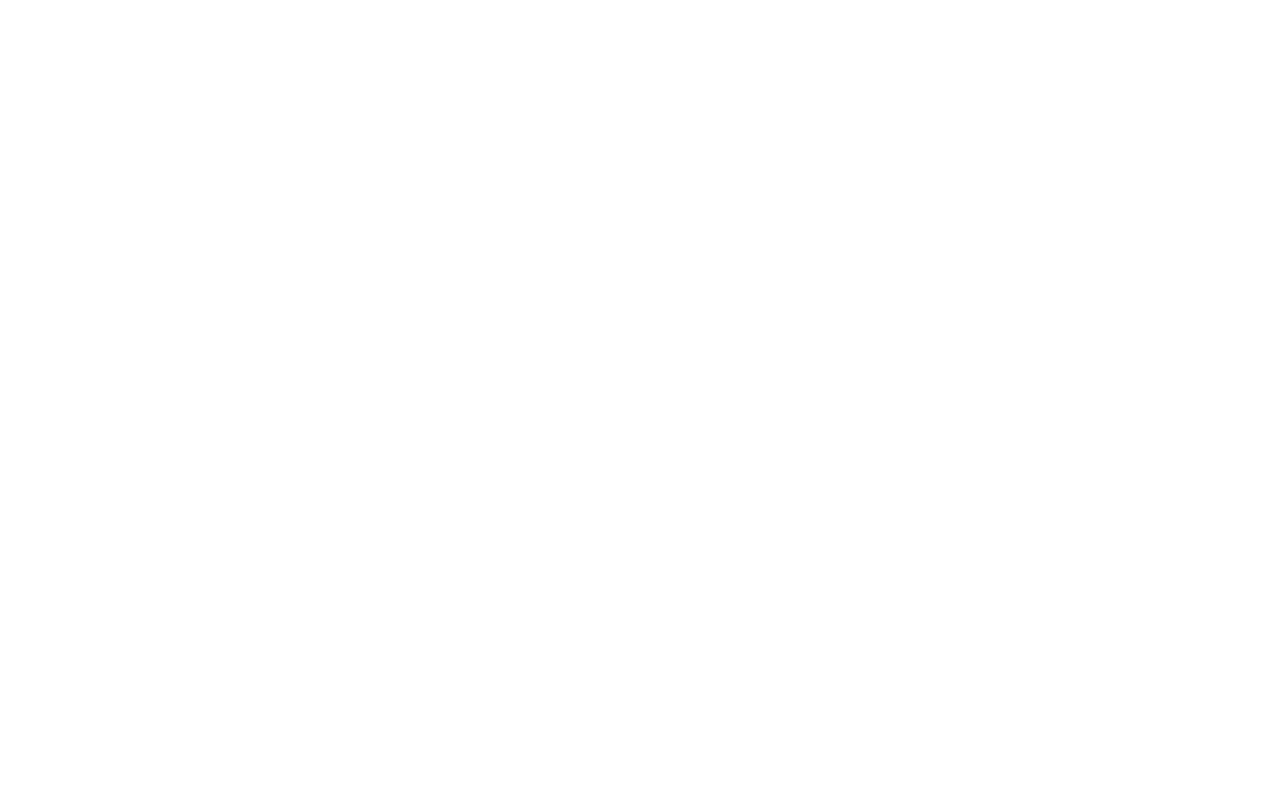
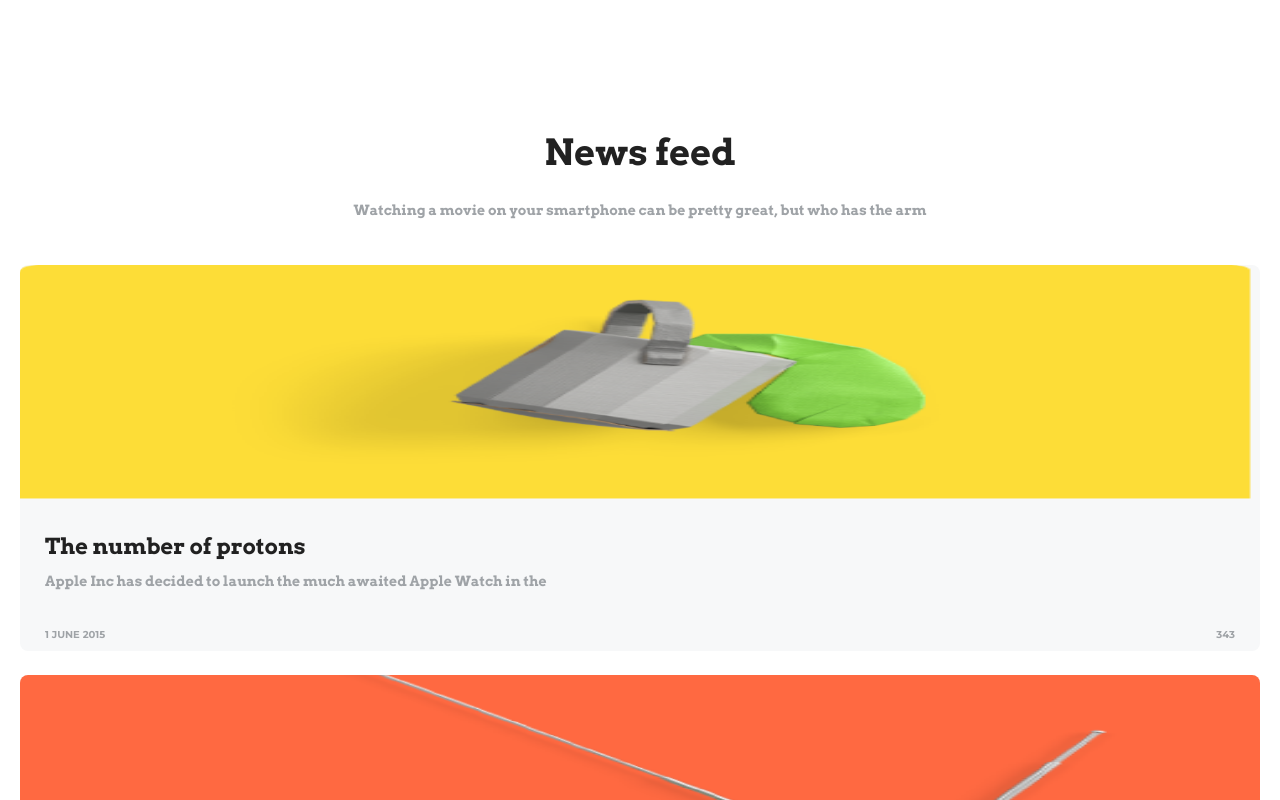
Before and after one commit to andreycrane/markup_contest, a Vue app: page / in a window 1280 px wide. Shown: the part 1780-2580 px from the top of the page. Before the commit the page ends 1878 px from the top, so only its background shows below. Built offline with nearby package versions, Linux system fonts and the light colour scheme.

Commit message:
news feed styles

```diff
--- a/src/App.vue
+++ b/src/App.vue
@@ -2,13 +2,14 @@
   <div id="app">
     <Header />
     <Features />
+    <NewsFeed />
   </div>
 </template>
 
 <script>
 import Header from "./components/Header/Header.vue";
 import Features from "./components/Features/Features.vue";
-/*import NewsFeed from "./components/NewsFeed/NewsFeed.vue";*/
+import NewsFeed from "./components/NewsFeed/NewsFeed.vue";
 /*import Pricing from "./components/Pricing/Pricing.vue";*/
 /*import GetStarted from "./components/GetStarted/GetStarted.vue";*/
 /*import ContactUs from "./components/ContactUs/ContactUs.vue";*/
@@ -20,7 +21,7 @@
   components: {
     Header,
     Features,
-    /*NewsFeed,*/
+    NewsFeed,
     /*Pricing,*/
     /*ContactUs,*/
     /*GetStarted,*/
--- a/src/components/NewsFeed/news-feed.css
+++ b/src/components/NewsFeed/news-feed.css
@@ -2,24 +2,21 @@
   display: flex;
   flex-direction: column;
   align-items: center;
+  font-family: Arvo;
+  text-align: center;
+  padding: 0 20px;
 }
 
 .title {
-  font-family: Arvo;
-  font-style: normal;
-  font-weight: normal;
   font-size: 36px;
   line-height: 48px;
-  text-align: center;
   color: #212121;
+  margin-bottom: 21px;
 }
 
 .subtitle {
-  font-family: Arvo;
-  font-style: normal;
-  font-weight: normal;
   font-size: 14px;
   line-height: 26px;
-  text-align: center;
-  color: #9FA3A7;
+  color: #9fa3a7;
+  margin-bottom: 42px;
 }
--- a/src/components/NewsItem/NewsItem.vue
+++ b/src/components/NewsItem/NewsItem.vue
@@ -1,10 +1,14 @@
 <template>
   <article class="news-item">
-    <img :src="imgUrl" />
-    <h2 v-text="title" class="item-title" />
-    <div v-text="description" class="item-description" />
-    <div v-text="views" class="item-views" />
-    <div v-text="published" class="item-views" />
+    <img :src="imgUrl" class="item-img"/>
+    <div class="item-preview">
+      <h2 v-text="title" class="preview-title" />
+      <div v-text="description" class="preview-description" />
+    </div>
+    <div class="item-info">
+      <div v-text="published" class="info-published" />
+      <div v-text="views" class="info-views" />
+    </div>
   </article>
 </template>
 
--- a/src/components/NewsItem/news-item.css
+++ b/src/components/NewsItem/news-item.css
@@ -0,0 +1,43 @@
+.news-item {
+  display: flex;
+  flex-direction: column;
+  width: 100%;
+  background: #f7f8f9;
+  border-radius: 8px;
+  margin-bottom: 24px;
+  color: #9fa3a7;
+  font-family: Montserrat;
+}
+
+.item-img {
+  height: 240px;
+  border-radius: 8px 8px 0 0;
+}
+
+.item-preview {
+  font-family: Arvo;
+  padding: 25px;
+  text-align: left;
+}
+
+.preview-title {
+  font-size: 22px;
+  line-height: 32px;
+  color: #212121;
+  margin: 0 0 6px;
+}
+
+.preview-description {
+  font-size: 14px;
+  line-height: 26px;
+}
+
+.item-info {
+  display: flex;
+  justify-content: space-between;
+  padding: 10px 25px;
+  font-weight: bold;
+  font-size: 10px;
+  line-height: 12px;
+  text-transform: uppercase;
+}
```
Also changed, not shown: src/assets/icons/eye-icon.svg (renamed from src/assets/icons/Eye Icon.svg).
